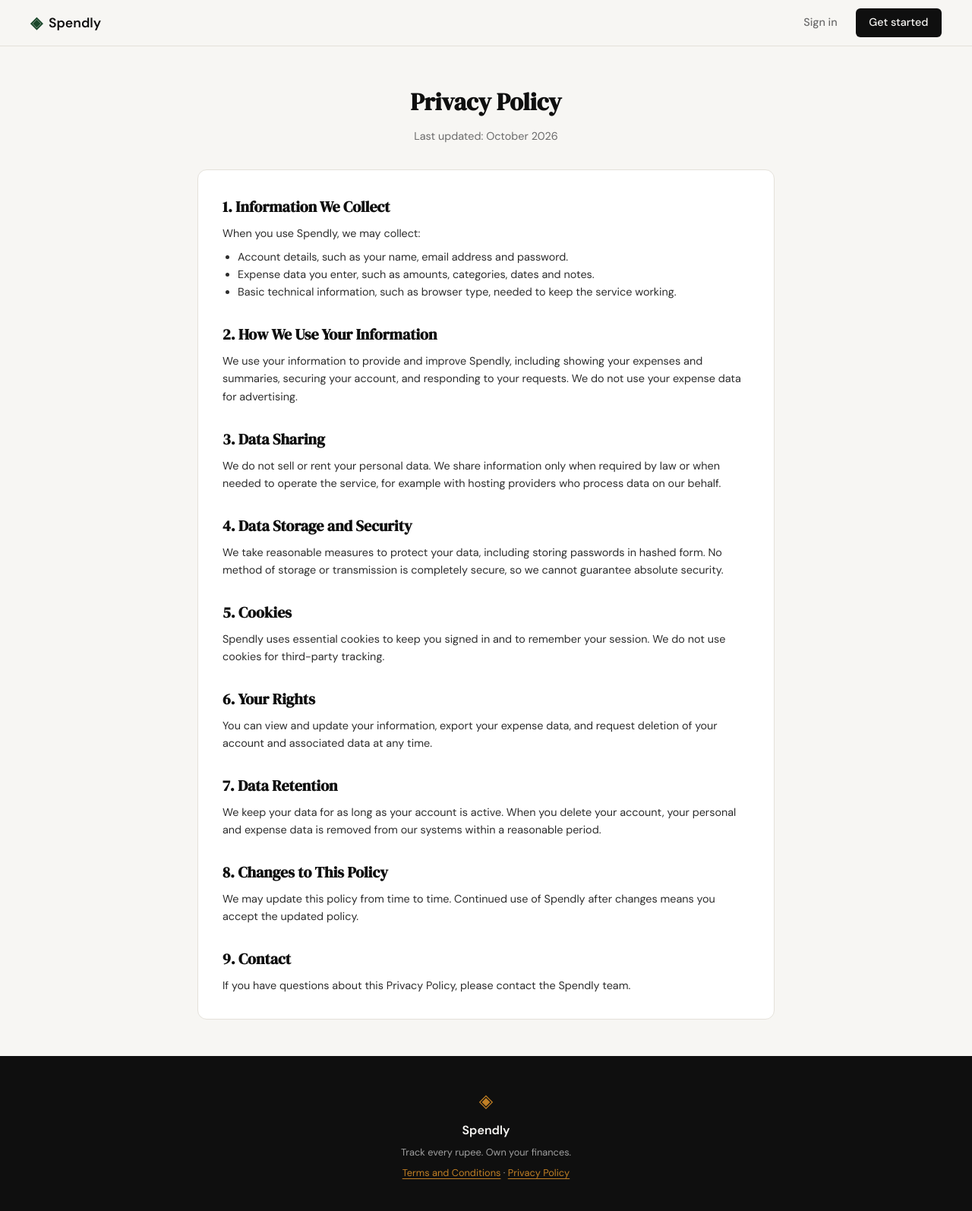
After one commit to AadiDecoder/spendly, a Flask app: page /privacy in a window 1280 px wide. The commit adds this page. Shown: the whole page at 76% size. Run offline with Flask 3, Linux system fonts and the light colour scheme.

Commit message:
landing: added privacy page

```diff
--- a/app.py
+++ b/app.py
@@ -25,6 +25,11 @@ def login():
 @app.route("/terms")
 def terms():
     return render_template("terms.html")
+
+
+@app.route("/privacy")
+def privacy():
+    return render_template("privacy.html")
 
 
 # ------------------------------------------------------------------ #
--- a/templates/base.html
+++ b/templates/base.html
@@ -35,7 +35,7 @@
             <span class="footer-name">Spendly</span>
             <p class="footer-copy">Track every rupee. Own your finances.</p>
             <p class="footer-copy">
-                <a href="{{ url_for('terms') }}">Terms and Conditions</a> &middot; <a href="#">Privacy Policy</a>
+                <a href="{{ url_for('terms') }}">Terms and Conditions</a> &middot; <a href="{{ url_for('privacy') }}">Privacy Policy</a>
             </p>
         </div>
     </footer>
--- /dev/null
+++ b/templates/privacy.html
@@ -0,0 +1,54 @@
+{% extends "base.html" %}
+
+{% block title %}Privacy Policy — Spendly{% endblock %}
+
+{% block content %}
+
+<section class="legal-section">
+    <div class="legal-container">
+
+        <div class="auth-header">
+            <h1 class="auth-title">Privacy Policy</h1>
+            <p class="auth-subtitle">Last updated: October 2026</p>
+        </div>
+
+        <div class="legal-card">
+
+            <h2>1. Information We Collect</h2>
+            <p>When you use Spendly, we may collect:</p>
+            <ul>
+                <li>Account details, such as your name, email address and password.</li>
+                <li>Expense data you enter, such as amounts, categories, dates and notes.</li>
+                <li>Basic technical information, such as browser type, needed to keep the service working.</li>
+            </ul>
+
+            <h2>2. How We Use Your Information</h2>
+            <p>We use your information to provide and improve Spendly, including showing your expenses and summaries, securing your account, and responding to your requests. We do not use your expense data for advertising.</p>
+
+            <h2>3. Data Sharing</h2>
+            <p>We do not sell or rent your personal data. We share information only when required by law or when needed to operate the service, for example with hosting providers who process data on our behalf.</p>
+
+            <h2>4. Data Storage and Security</h2>
+            <p>We take reasonable measures to protect your data, including storing passwords in hashed form. No method of storage or transmission is completely secure, so we cannot guarantee absolute security.</p>
+
+            <h2>5. Cookies</h2>
+            <p>Spendly uses essential cookies to keep you signed in and to remember your session. We do not use cookies for third-party tracking.</p>
+
+            <h2>6. Your Rights</h2>
+            <p>You can view and update your information, export your expense data, and request deletion of your account and associated data at any time.</p>
+
+            <h2>7. Data Retention</h2>
+            <p>We keep your data for as long as your account is active. When you delete your account, your personal and expense data is removed from our systems within a reasonable period.</p>
+
+            <h2>8. Changes to This Policy</h2>
+            <p>We may update this policy from time to time. Continued use of Spendly after changes means you accept the updated policy.</p>
+
+            <h2>9. Contact</h2>
+            <p>If you have questions about this Privacy Policy, please contact the Spendly team.</p>
+
+        </div>
+
+    </div>
+</section>
+
+{% endblock %}
```
Also changed, not shown: prompt/LandingPage.txt (+14 -0 lines).
